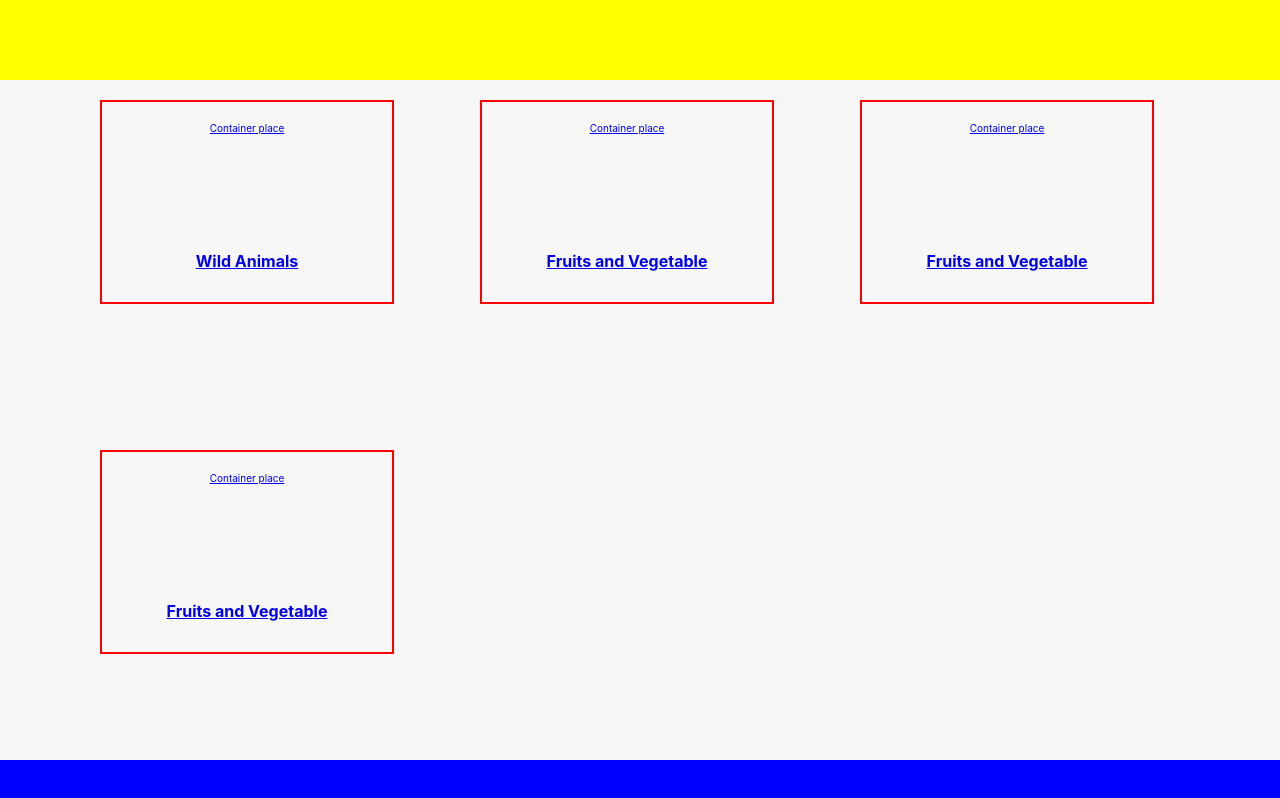
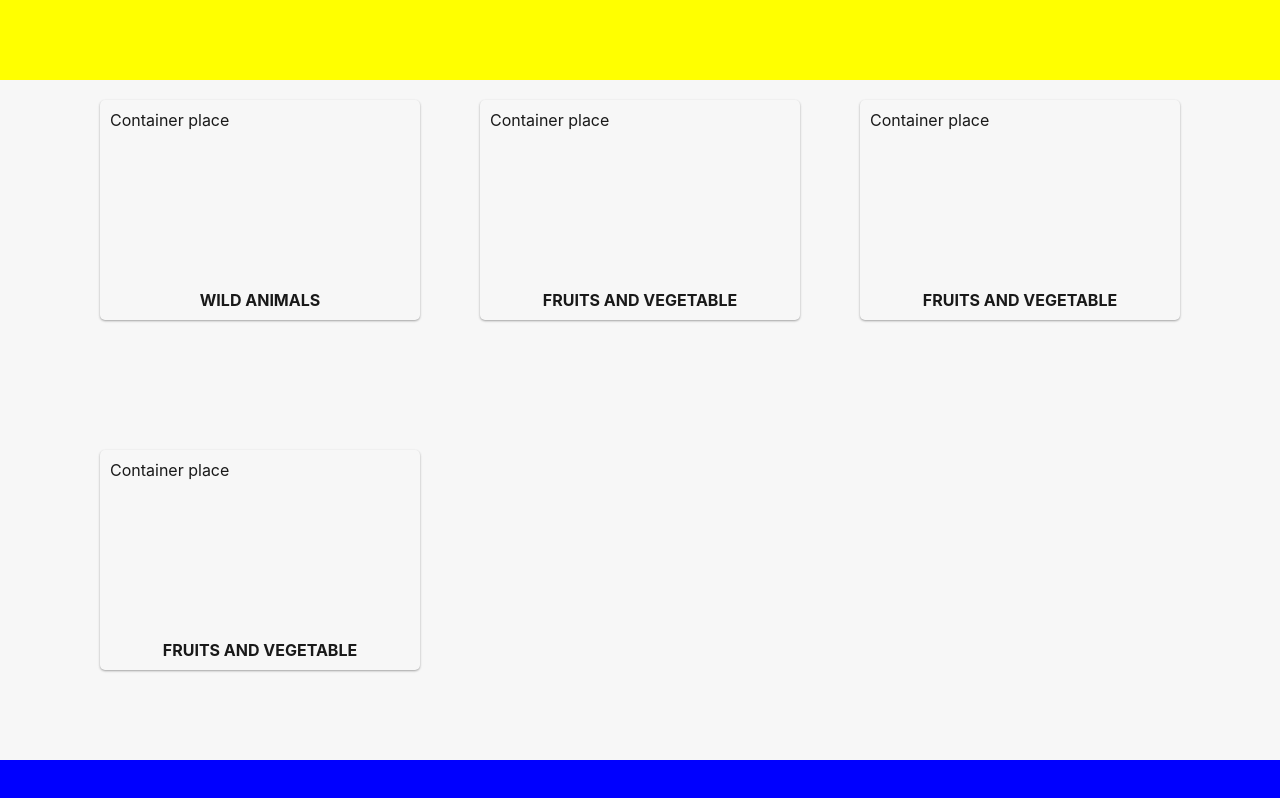
Before and after one commit to WaryaWaxbaro/Baro-word-educator, a React (Create React App) app: page / in a window 1280 px wide. Built offline with nearby package versions, Linux system fonts and the light colour scheme; the HTML template or start-up script is replaced by a standard one.

Commit message:
add front page card styles

```diff
--- a/src/components/FrontPageList.js
+++ b/src/components/FrontPageList.js
@@ -6,34 +6,51 @@ import { makeStyles } from "@material-ui/styles";
 
 const useStyles = makeStyles({
   LinkContainer: {
+    height: "100%",
+    width: "100%",
+    display: 'flex',
+    justifyContent: 'center',
+    alignItems: 'center',
+    boxSizing: "content-box",
+    paddingRight: '2.5rem',
+    overflowX: "hidden",
+    overflowY: "auto"
+  },
+  LinkContent: {
     height: '100%',
     width: '100%',
-    display: 'grid',
-    gridTemplateRows: 'auto-fit',
-    gridTemplateColumns: 'repeat(auto-fit, minmax(30rem, 1fr))',
-    rowGap: '2rem',
-    columnGap: '2rem',
-    paddingRight: '2rem',
-    boxSizing: 'content-box',
-    overflowX: 'hidden',
-    overflowY: 'auto'
+    display: "grid",
+    gridTemplateRows: "auto-fit",
+    gridTemplateColumns: "repeat(auto-fit, minmax(30rem, 1fr))",
+    rowGap: "2rem",
+    columnGap: "2rem"
   }
 });
 
 export default function FrontPageList(props) {
-
   const classes = useStyles();
-  const {LinkContainer} = classes;
+  const { LinkContainer, LinkContent } = classes;
   const goToLink = id => {
     //props.history.push(`/${id}`);
   };
 
   return (
     <div className={LinkContainer}>
-      <FrontPageListLink to="wildanimals" name="Wild Animals"/>
-      <FrontPageListLink to="fruitsandvegetables" name="Fruits and Vegetable"/>
-      <FrontPageListLink to="fruitsandvegetables" name="Fruits and Vegetable"/>
-      <FrontPageListLink to="fruitsandvegetables" name="Fruits and Vegetable"/>
+      <div className={LinkContent}>
+        <FrontPageListLink to="wildanimals" name="Wild Animals" />
+        <FrontPageListLink
+          to="fruitsandvegetables"
+          name="Fruits and Vegetable"
+        />
+        <FrontPageListLink
+          to="fruitsandvegetables"
+          name="Fruits and Vegetable"
+        />
+        <FrontPageListLink
+          to="fruitsandvegetables"
+          name="Fruits and Vegetable"
+        />
+      </div>
     </div>
   );
 }
--- a/src/components/FrontPageListItem.js
+++ b/src/components/FrontPageListItem.js
@@ -3,22 +3,37 @@ import { makeStyles } from "@material-ui/styles";
 
 const useStyles = makeStyles({
   Card: {
-    width: "25rem",
-    padding: '2rem',
+    //width: "25rem",
+    padding: '1rem',
     margin: '2rem',
-    height: "16rem",
-    border: "2px solid red",
+    height: "20rem",
+    borderRadius: '.5rem',
     display: 'flex',
     flexDirection: 'column',
     alignItems: 'center',
-    justifyContent: 'center'
+    justifyContent: 'center',
+    textDecoration: 'none',
+    color: '#191919',
+    fontSize: '1.6rem',
+    cursor: 'pointer',
+    boxShadow: '0 1px 3px rgba(0,0,0,0.12), 0 1px 2px rgba(0,0,0,0.24)',
+    transition: 'all 0.3s cubic-bezier(.25,.8,.25,1)',
+
+    '&:hover': {
+      boxShadow: '0 14px 28px rgba(0,0,0,0.25), 0 10px 10px rgba(0,0,0,0.22)',
+      color: '#4c4c4c'
+    }
   },
   Content: {
-    height: "90%"
+    height: "90%",
+    width: '100%',
   },
   Name: {
     textAlign: "center",
-    fontSize: "1.6rem"
+    fontSize: "1.6rem",
+    justifySelf: "flex-start",
+    textTransform: 'uppercase',
+    marginBottom: 0
   }
 });
 
--- a/src/components/FrontPageListLink.js
+++ b/src/components/FrontPageListLink.js
@@ -1,10 +1,21 @@
 import React from 'react';
 import { Link } from "react-router-dom";
 import FrontPageListItem from './FrontPageListItem';
+import { makeStyles } from "@material-ui/styles";
+
+const useStyles = makeStyles({
+  Link: {
+      textDecoration: 'none',
+      color: 'red',
+      fontSize: '1.6rem'
+  }
+});
 
 export default function FrontPageListLink({to, name}){
+    const classes = useStyles();
+    const {Link} = classes;
     return(
-        <Link to={to}>
+        <Link classesName={Link} to={to}>
             <FrontPageListItem name={name}/>
       </Link>
     )
```
